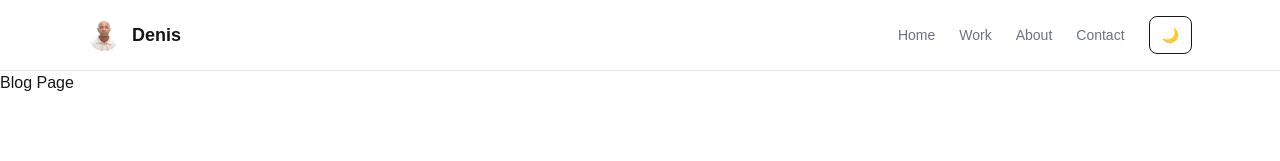
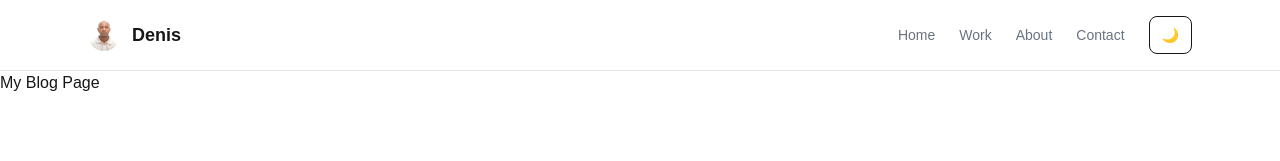
Before and after one commit to dssenkungu/Portfolio-Website, a Next.js app: page /blog in a window 1280 px wide. Shown: the top 161 px of the page. Built offline with nearby package versions, Linux system fonts and the light colour scheme.

Commit message:
fix build errors 3

```diff
--- a/app/blog/page.tsx
+++ b/app/blog/page.tsx
@@ -2,7 +2,7 @@ import React from 'react'
 
 const blogPage = () => {
   return (
-    <div>Blog Page</div>
+    <div>My Blog Page</div>
   )
 }
 
```
